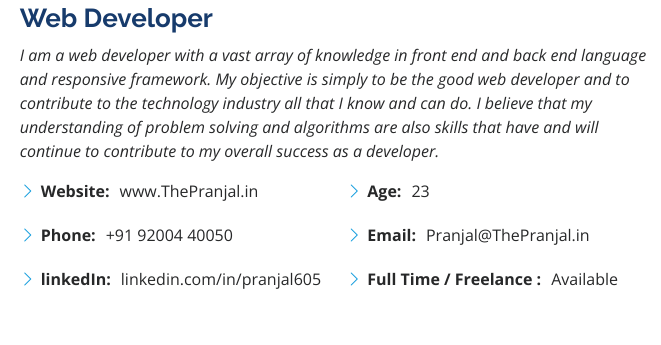
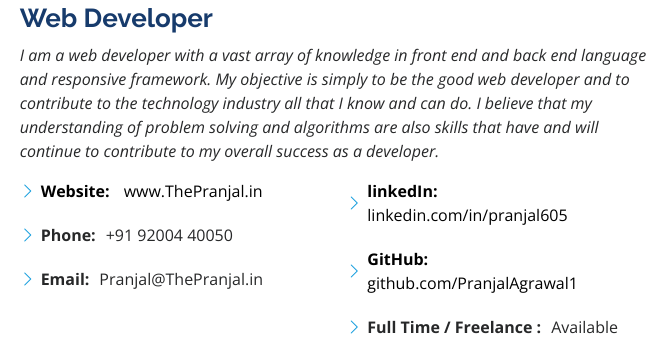
Before and after one commit to PranjalAgrawal1/Portfolio, a plain HTML site: page index.html in a window 1280 px wide. Shown: the part 1013-1358 px from the top of the page, 619-1280 px from the left. Drawn offline with nearby package versions, Linux system fonts and the light colour scheme.

Commit message:
about updated

```diff
--- a/index.html
+++ b/index.html
@@ -101,17 +101,15 @@
             <div class="row">
               <div class="col-lg-6">
                 <ul>
-                  <li><i class="bi bi-chevron-right"></i> <strong>Website:</strong> <span>www.ThePranjal.in</span></li>
+                  <li><i class="bi bi-chevron-right"></i> <a href="https://www.ThePranjal.in" style="color:black;" > <strong>Website:</strong> <span>www.ThePranjal.in</span> </a> </li>
                   <li><i class="bi bi-chevron-right"></i> <strong>Phone:</strong> <span>+91 92004 40050</span></li>
-                  <li><i class="bi bi-chevron-right"></i> <strong>linkedIn:</strong> <span>
-                      linkedin.com/in/pranjal605</span></li>
+                  <li><i class="bi bi-chevron-right"></i> <strong>Email:</strong> <span>Pranjal@ThePranjal.in</span></li>
                 </ul>
               </div>
               <div class="col-lg-6">
                 <ul>
-                  <li><i class="bi bi-chevron-right"></i> <strong>Age:</strong> <span>23</span></li>
-                  <li><i class="bi bi-chevron-right"></i> <strong>Email:</strong> <span>Pranjal@ThePranjal.in</span>
-                  </li>
+                  <li><i class="bi bi-chevron-right"></i> <a href="https://www.linkedin.com/in/pranjal605/" style="color:black;" ><strong>linkedIn:</strong> <span> linkedin.com/in/pranjal605</span></a> </li>
+                  <li><i class="bi bi-chevron-right"></i> <a href="https://github.com/PranjalAgrawal1/" style="color:black;"> <strong>GitHub:</strong> <span>github.com/PranjalAgrawal1</span> </a></li>
                   <li><i class="bi bi-chevron-right"></i> <strong>Full Time / Freelance :</strong>
                     <span>Available</span>
                   </li>
```
